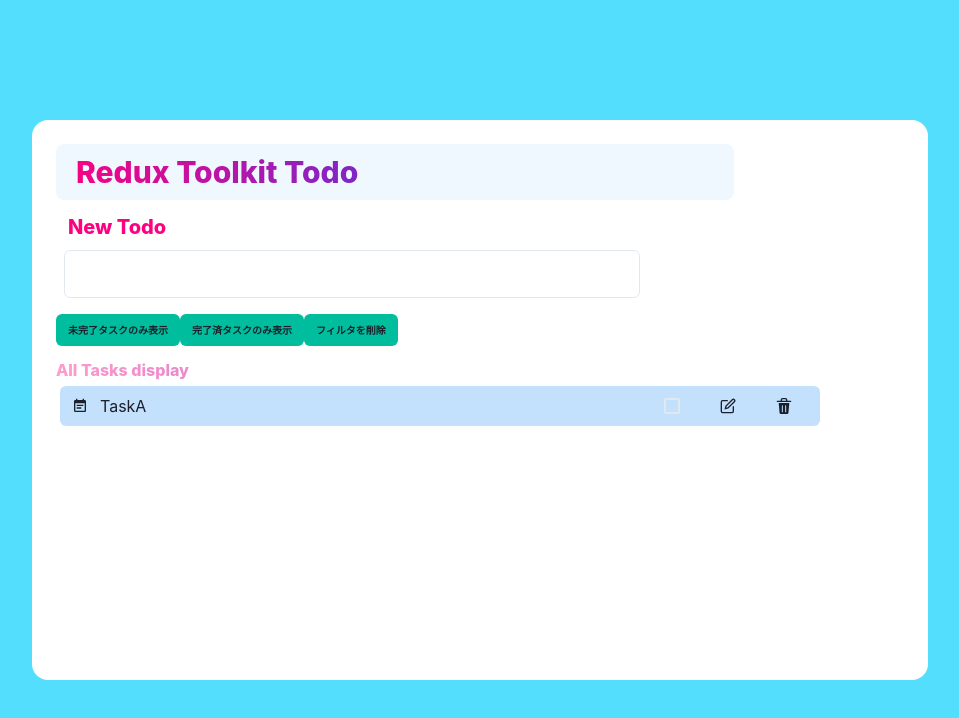
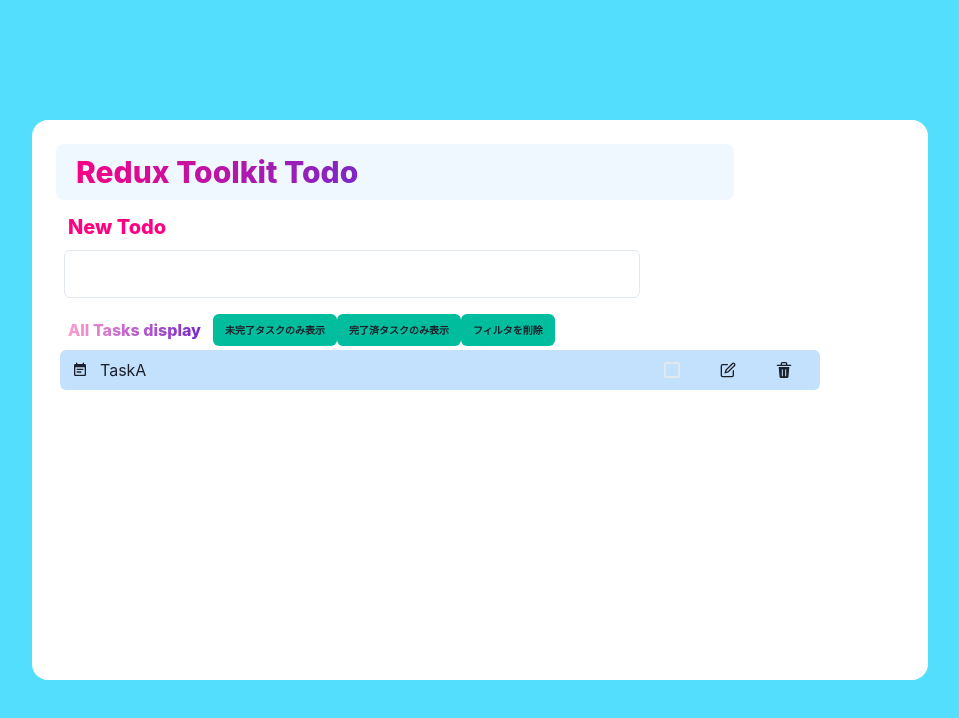
Before and after one commit to kazu-S-1110/rtk-todo-app01_210721, a React (Create React App) app: page / in a window 1280 px wide. Shown: the top 718 px of the page, without its empty margins (160-1119 px from the left). Built offline with nearby package versions, Linux system fonts and the light colour scheme.

Commit message:
スタイルを微調整。コードも整形。

```diff
--- a/src/features/task/TaskItem.tsx
+++ b/src/features/task/TaskItem.tsx
@@ -11,7 +11,7 @@
   ModalBody,
   Stack,
 } from '@chakra-ui/react';
-import { EditIcon, DeleteIcon } from '@chakra-ui/icons';
+import { EditIcon } from '@chakra-ui/icons';
 import { VFC } from 'react';
 import { MdEventNote } from 'react-icons/md';
 import TaskForm from './TaskForm';
@@ -20,7 +20,6 @@
   selectModalOpen,
   mountTask,
   completeTask,
-  deleteTask,
 } from './taskSlice';
 import { useDispatch, useSelector } from 'react-redux';
 import PopOver from '../../components/header/PopOver';
--- a/src/features/task/TaskList.tsx
+++ b/src/features/task/TaskList.tsx
@@ -13,7 +13,22 @@
 
   return (
     <>
-      <Flex mt="4">
+      <Flex mt="4" alignItems="center">
+        <Text
+          fontWeight="extrabold"
+          bgGradient="linear(to-l, #7928CA,#ff9bcd)"
+          bgClip="text"
+          mr="3"
+          ml="3"
+        >
+          {filteredSwitch === 'all' ? <Text>All Tasks display</Text> : null}
+          {filteredSwitch === 'no-fin' ? (
+            <Text>Only No-completed Tasks display</Text>
+          ) : null}
+          {filteredSwitch === 'fin' ? (
+            <Text>Only completed Tasks display</Text>
+          ) : null}
+        </Text>
         <Button
           fontSize="x-small"
           size="sm"
@@ -39,21 +54,6 @@
           フィルタを削除
         </Button>
       </Flex>
-      <Text
-        fontWeight="extrabold"
-        bgGradient="linear(to-l, #7928CA,#ff9bcd)"
-        bgClip="text"
-        mt="3"
-      >
-        {filteredSwitch === 'all' ? <Text>All Tasks display</Text> : null}
-        {filteredSwitch === 'no-fin' ? (
-          <Text>Only No-completed Tasks display</Text>
-        ) : null}
-        {filteredSwitch === 'fin' ? (
-          <Text>Only completed Tasks display</Text>
-        ) : null}
-      </Text>
-
       <Box overflow="hidden" h="47vh" maxW="60vw" overflowY="auto">
         {filteredSwitch === 'fin' &&
           tasks.map(
--- a/src/features/task/taskSlice.ts
+++ b/src/features/task/taskSlice.ts
@@ -1,5 +1,5 @@
-import { createAsyncThunk, createSlice, PayloadAction } from '@reduxjs/toolkit';
-import { RootState, AppThunk } from '../../app/store';
+import { createSlice } from '@reduxjs/toolkit';
+import { RootState } from '../../app/store';
 
 export interface taskState {
   idCount: number;
```
